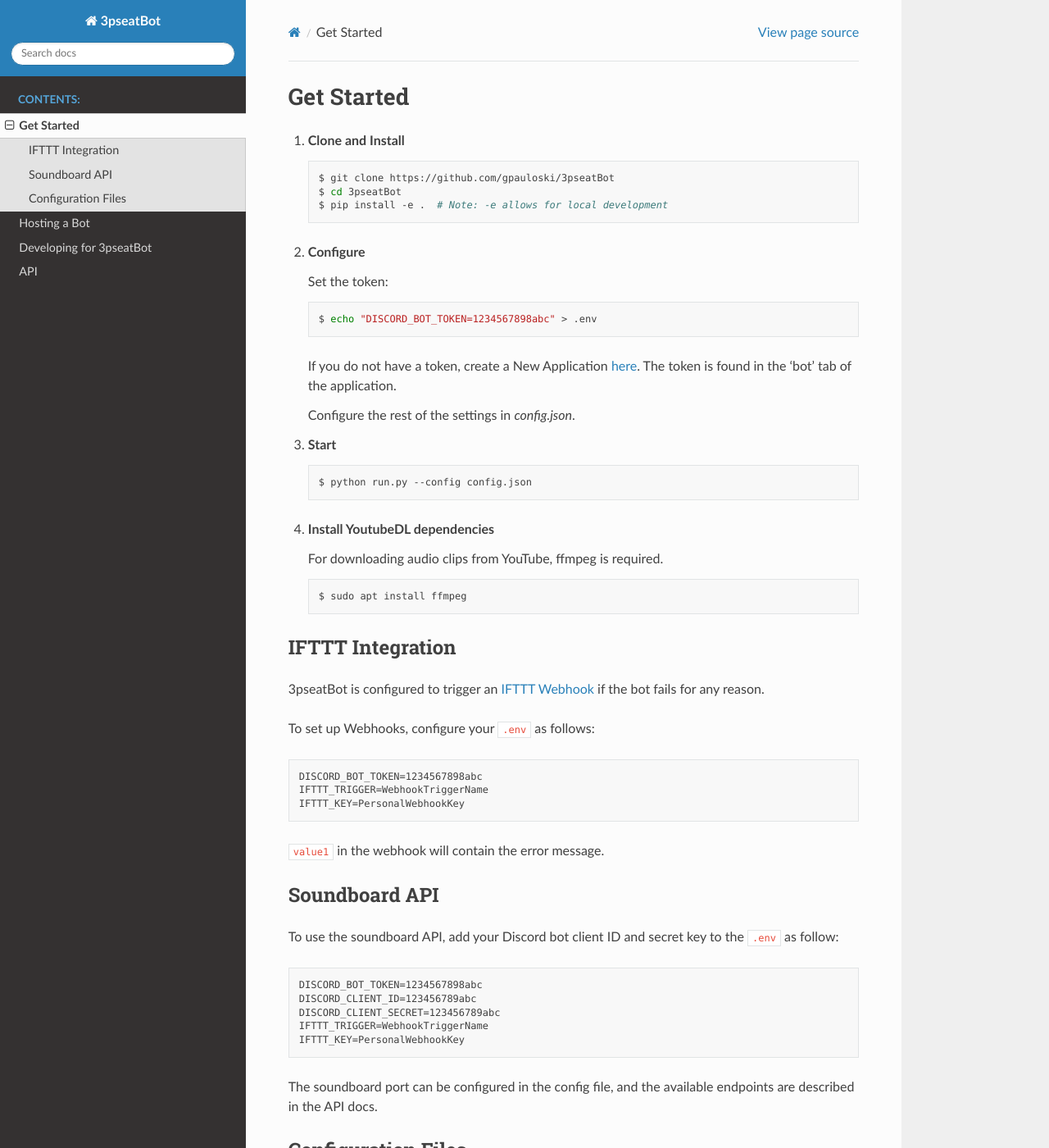
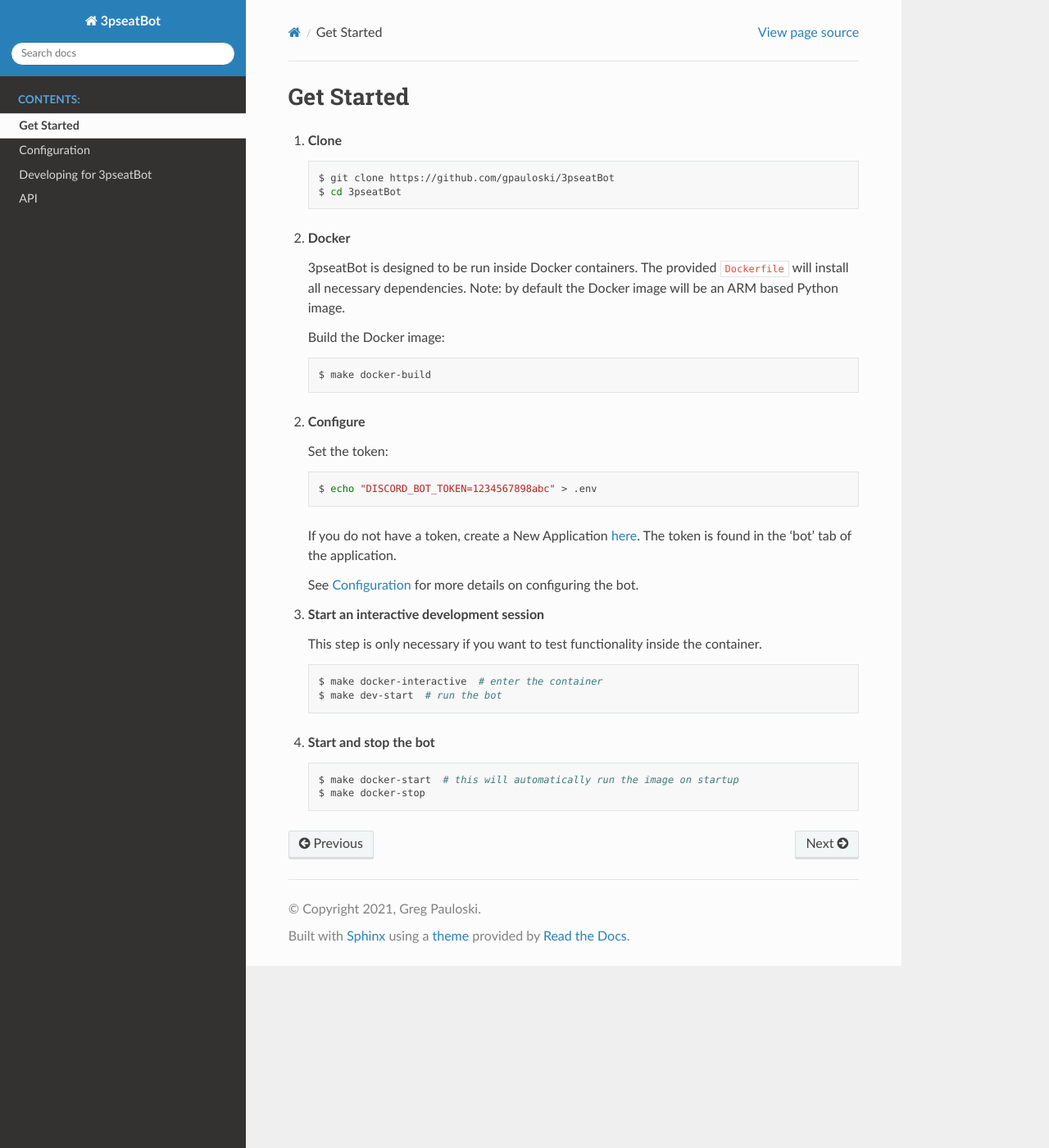
Before and after one commit to gpauloski/3pseatBot, a Sphinx documentation site: the page built from docs/getstarted.rst, in a window 1280 px wide and 1400 px high. Shown: the whole window at 82% size. Built offline with Sphinx 7.4.7 and the Read the Docs theme 2.0.0, drawn with Linux system fonts in a browser that asks for light colours; some of the changed text lies outside the part shown.

```diff
--- a/config.json
+++ b/config.json
@@ -17,9 +17,6 @@
         "memes": {
             "dad_reply": true,
             "pog_reply": true
-        },
-        "minecraft": {
-            "mc_file": "data/mc.json"
         },
         "poll": {
             "guild_admin_permission": true,
--- a/docs/conf.py
+++ b/docs/conf.py
@@ -15,6 +15,7 @@
 
 sys.path.insert(0, os.path.abspath('.'))
 sys.path.insert(0, os.path.abspath('../'))
+import threepseat
 
 
 def skip(app, what, name, obj, would_skip, options):
--- a/docs/getstarted.rst
+++ b/docs/getstarted.rst
@@ -1,13 +1,24 @@
 Get Started
 ===========
 
-1. **Clone and Install**
+1. **Clone**
 
    .. code-block:: bash
 
       $ git clone https://github.com/gpauloski/3pseatBot
       $ cd 3pseatBot
-      $ pip install -e .  # Note: -e allows for local development
+
+2. **Docker**
+
+   3pseatBot is designed to be run inside Docker containers.
+   The provided :code:`Dockerfile` will install all necessary dependencies.
+   Note: by default the Docker image will be an ARM based Python image.
+
+   Build the Docker image:
+
+   .. code-block:: bash
+
+      $ make docker-build
 
 2. **Configure**
 
@@ -19,95 +30,20 @@
 
    If you do not have a token, create a New Application `here <https://discord.com/developers/applications/>`_. The token is found in the 'bot' tab of the application.
 
-   Configure the rest of the settings in `config.json`.
+   See :ref:`configuration` for more details on configuring the bot.
 
-3. **Start**
+3. **Start an interactive development session**
+
+   This step is only necessary if you want to test functionality inside the container.
 
    .. code-block:: bash
 
-      $ python run.py --config config.json
+      $ make docker-interactive  # enter the container
+      $ make dev-start  # run the bot
 
-4. **Install YoutubeDL dependencies**
-
-   For downloading audio clips from YouTube, ffmpeg is required.
+4. **Start and stop the bot**
 
    .. code-block:: bash
 
-      $ sudo apt install ffmpeg
-
-
-IFTTT Integration
------------------
-
-3pseatBot is configured to trigger an `IFTTT Webhook <https://ifttt.com/maker_webhooks/>`_ if the bot fails for any reason.
-
-To set up Webhooks, configure your :code:`.env` as follows:
-
-.. code-block:: text
-
-   DISCORD_BOT_TOKEN=1234567898abc
-   IFTTT_TRIGGER=WebhookTriggerName
-   IFTTT_KEY=PersonalWebhookKey
-
-:code:`value1` in the webhook will contain the error message.
-
-
-Soundboard API
---------------
-
-To use the soundboard API, add your Discord bot client ID and secret key to the :code:`.env` as follow:
-
-.. code-block:: text
-
-   DISCORD_BOT_TOKEN=1234567898abc
-   DISCORD_CLIENT_ID=123456789abc
-   DISCORD_CLIENT_SECRET=123456789abc
-   IFTTT_TRIGGER=WebhookTriggerName
-   IFTTT_KEY=PersonalWebhookKey
-
-The soundboard port can be configured in the config file, and the available endpoints are described in the API docs.
-
-Configuration Files
--------------------
-
-.. code-block:: JSON
-
-   {
-       "command_prefix": "?",
-       "bot_admins": [91344591814393856],
-       "playing_title": "3pseat Simulator 2020",
-       "use_extensions": ["games", "general", "memes", "minecraft", "rules", "voice"],
-       "extension_configs": {
-           "games": {
-               "games_file": "data/games.json"
-           },
-           "general": {},
-           "memes": {
-               "dad_reply": true,
-               "pog_reply": true
-           },
-           "minecraft": {
-               "mc_file": "data/mc.json"
-           },
-           "rules": {
-               "database_path": "data/bans.json",
-               "message_prefix": ["3pseat", "3pfeet", "3ppie"],
-               "whitelist_prefix": ["!"],
-               "max_offenses": 3,
-               "allow_deletes": false,
-               "allow_edits": false,
-               "allow_wrong_commands": false,
-               "booster_exception": true,
-               "invite_after_kick": true
-           },
-           "voice": {
-               "sounds_dir": "data/sounds"
-           }
-       }
-   }
-
-Notes:
-
-* For the most up to data config options, see the parameters for each extension in the docs.
-* `use_extensions` tells the bot which cogs to load
-* `extension_configs` has keys corresponding to the names cogs and values which are dicts containing all of the arguments for the cog object.
+      $ make docker-start  # this will automatically run the image on startup
+      $ make docker-stop
--- a/docs/index.rst
+++ b/docs/index.rst
@@ -15,7 +15,7 @@
    :caption: Contents:
 
    getstarted
-   hosting
+   configuration
    develop
    source/modules
 
```
Also changed, not shown: docs/configuration.rst (added, +163 -0 lines), docs/hosting.rst (deleted, +0 -40 lines), run.py (+7 -5 lines), docs/develop.rst (line endings or trailing spaces).
